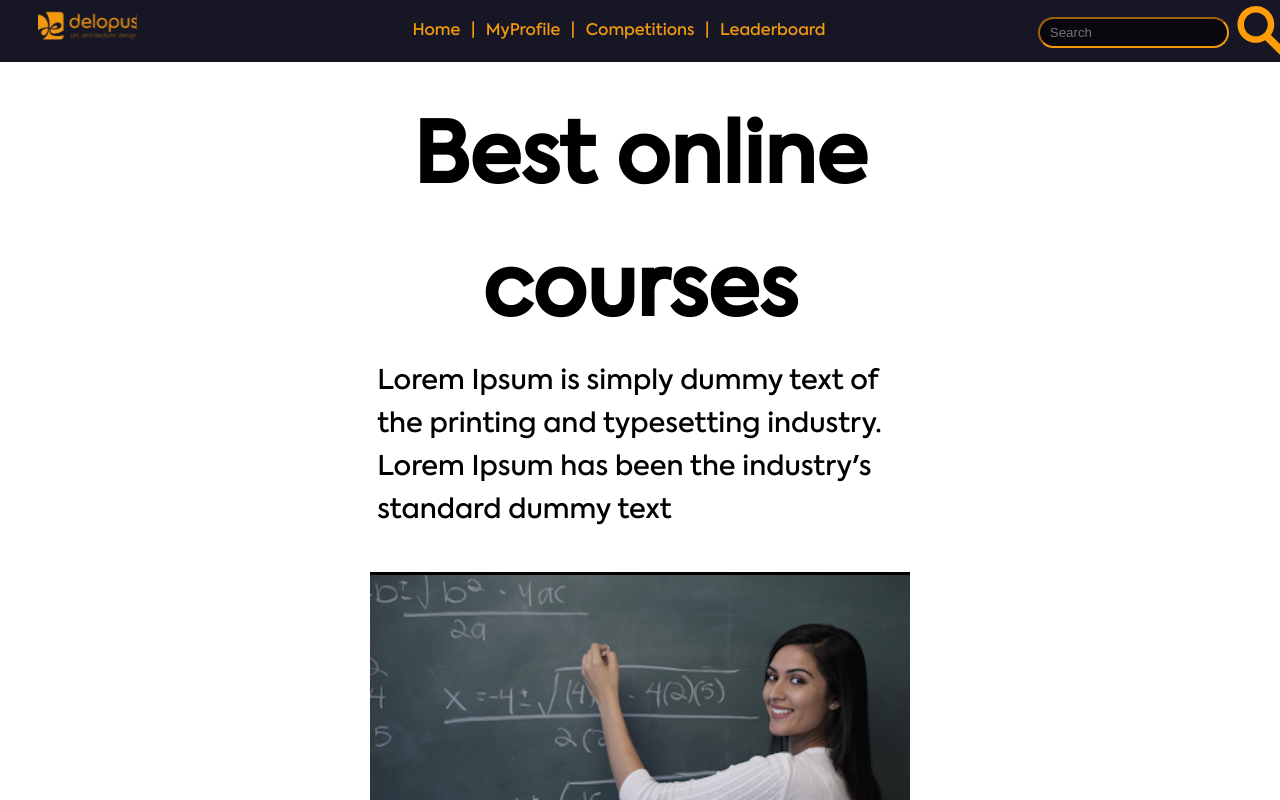
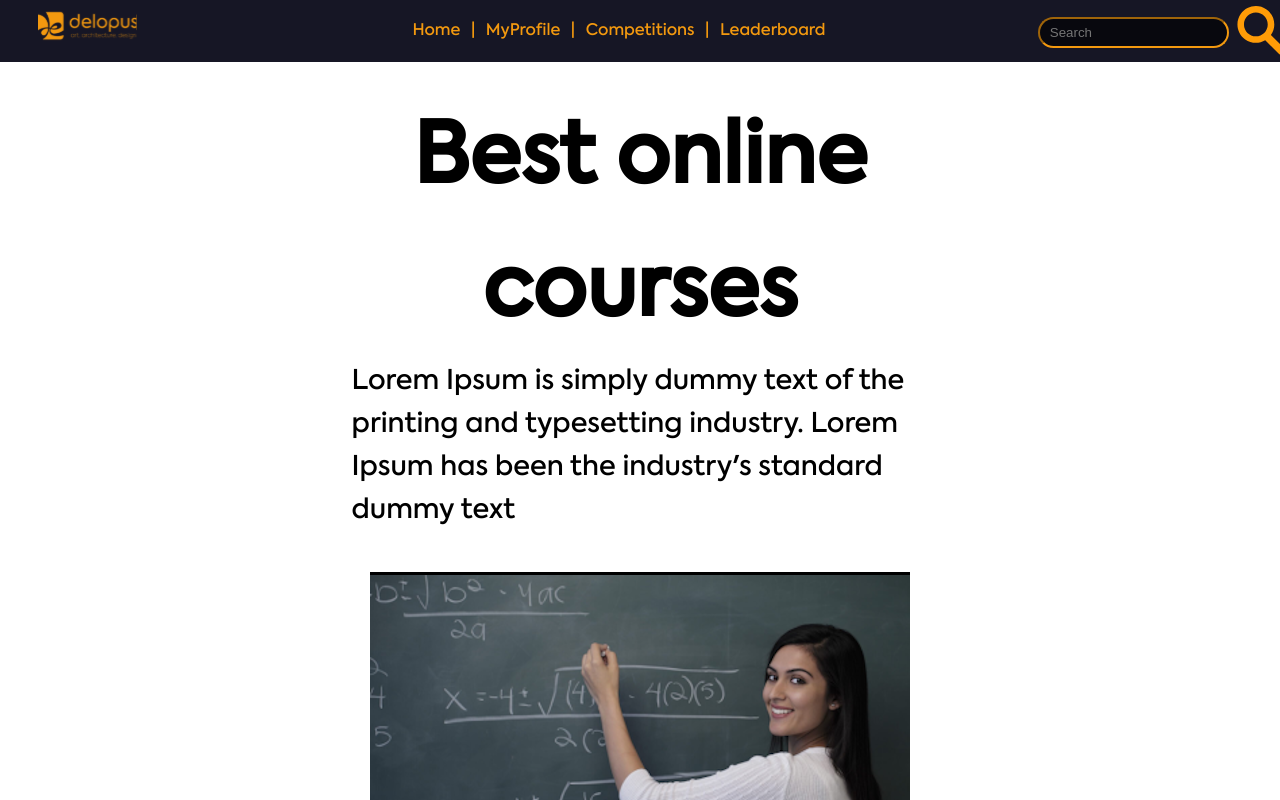
Before and after one commit to jaistarx/delopus, a React (Create React App) app: page /courses in a window 1280 px wide. Shown: the top 800 px of the page. Built offline with nearby package versions, Linux system fonts and the light colour scheme.

Commit message:
updated courses

```diff
--- a/src/Courses.css
+++ b/src/Courses.css
@@ -11,7 +11,7 @@ body {
   margin-left: auto;
   margin-right: auto;
   font-size: 1.7rem;
-  width: 42%;
+  width: 46%;
 }
 .title p {
   text-align: left;
```
